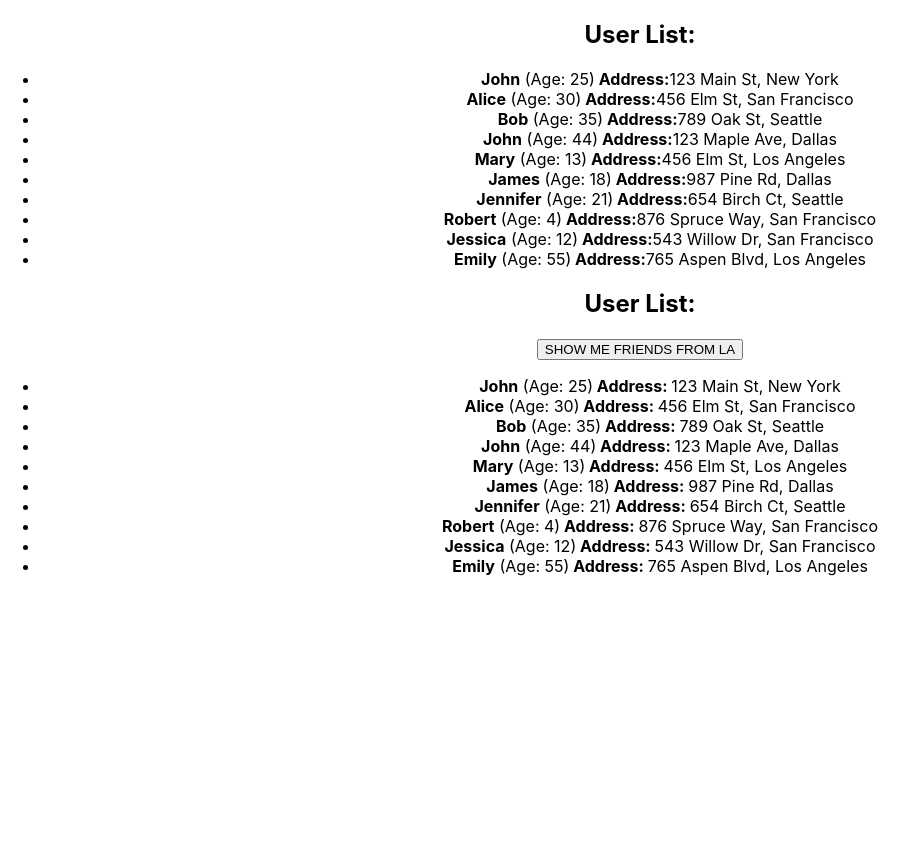
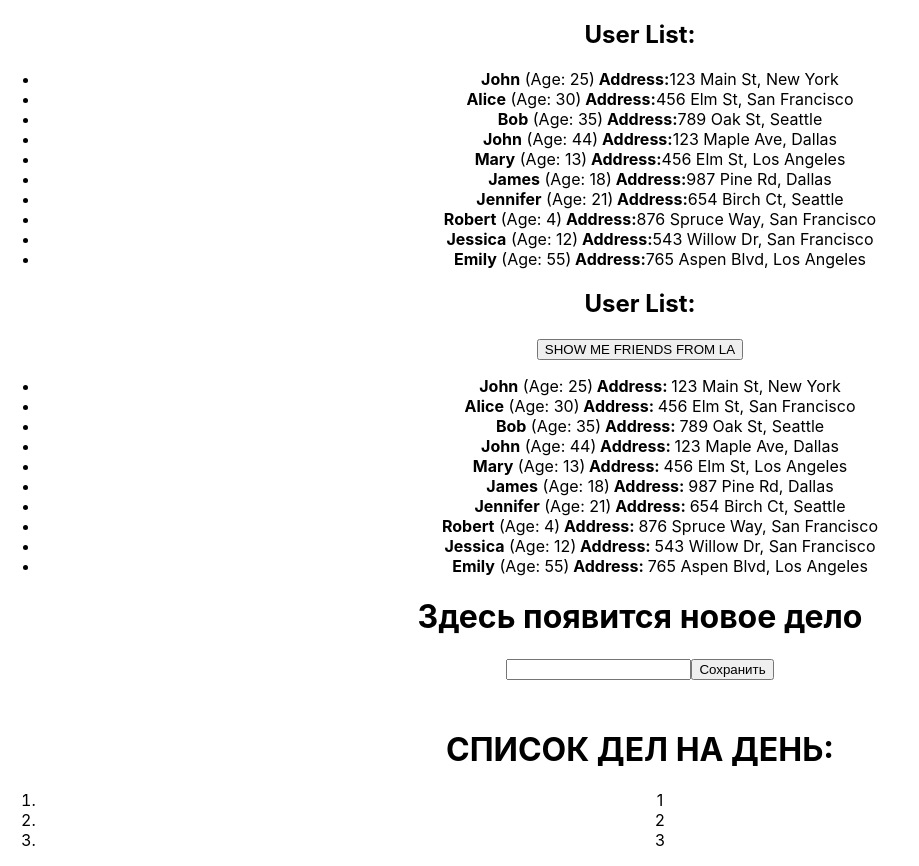
Before and after one commit to kirabortz/homework-front-main, a React (Create React App) app: page / in a window 1280 px wide. Shown: the whole page, without its empty margins (0-919 px from the left). Before the commit the page ends 800 px from the top, so only its background shows below. Built offline with nearby package versions, Linux system fonts and the light colour scheme.

Commit message:
create "handleSave" func. edit "hanldeChange". Edit in "return"

```diff
--- a/src/HW/3/HW3.tsx
+++ b/src/HW/3/HW3.tsx
@@ -1,4 +1,4 @@
-import { useState } from 'react';
+import {useState} from 'react';
 
 export const HW3 = () => {
     // 1️⃣ Раскомментируйте JSX(HW3.tsx) и вы увидите,
@@ -11,44 +11,42 @@ export const HW3 = () => {
 
 
     const [currentText, setCurrentText] = useState('');
-  const [texts, setTexts] = useState<string[]>([
-    'То, что вы делаете по ночам, то и делает вас богатым. (Аль Капоне)',
-  ]);
-
-  const handleChange = (event: 'НУЖНО ПРОТИПИЗИРОВАТЬ') => {
-    // setCurrentText(ЧЕГО-ТО НЕ ХВАТАЕТ);
-  };
-
-  const handleSave = () => {
-    // ЗАСЕТАТЬ БЫ ТЕКСТ В texts И НЕ ПОТЕРЯТЬ НАПУТСТВИЕ ИЗ ПРОШЛОГО ВЕКА)
-    // А ЗАТЕМ УБРАТЬ ЗА СОБОЙ В currentText
+    const [texts, setTexts] = useState<string[]>(['1','2','3']);
+    const handleChange = (text: string) => setCurrentText(text);
+    const handleSave = (text: string) => {
+        setTexts([...texts, text])
+        handleChange('')
     };
 
     return (
         <div id={'hw03'}>
-      {/*{currentText ? (*/}
-      {/*  <h1 id={'hw03-text'}>ЗДЕСЬ ХОТЕЛОСЬ БЫ УВИДЕТЬ ВВОДИМЫЙ ТЕКСТ</h1>*/}
-      {/*) : (*/}
-      {/*  <h1 id={'hw03-default-text'}>Здесь появится новое дело</h1> // ничего не меняем, здесь все норм*/}
-      {/*)}*/}
+            {currentText ? (
+                <h1 id={'hw03-text'}>{currentText}</h1>
+            ) : (
+                <h1 id={'hw03-default-text'}>Здесь появится новое дело</h1> // ничего не меняем, здесь все норм
+            )}
 
-      {/*<input id={'hw03-input'} type="text" value={currentText} onChange={handleChange} />*/}
+            <input id={'hw03-input'} type="text" value={currentText}
+                   onChange={e => handleChange(e.currentTarget.value)}/>
 
-      {/*<button id={'hw03-button'} onClick={() => {}}> // НЕ ХВАТАТЕТ ФУНКЦИИ*/}
-      {/*  Сохранить*/}
-      {/*</button>*/}
+            <button id={'hw03-button'} onClick={() => {
+                handleSave(currentText)
+            }}>
+                Сохранить
+            </button>
 
-      {/*<h1 style={{ marginTop: '50px' }}>СПИСОК ДЕЛ НА ДЕНЬ:</h1>*/}
+            <h1 style={{marginTop: '50px'}}>СПИСОК ДЕЛ НА ДЕНЬ:</h1>
 
-      {/*<ol id={'hw03-tasks'}>*/}
-      {/*  {ОТРИСОВАТЬ МАССИВ.map((el, index) => {*/}
-      {/*    return (*/}
-      {/*      <li key={index} id={`hw03-task-${index}`}>*/}
-      {/*        {el}*/}
-      {/*      </li>*/}
-      {/*    );*/}
-      {/*  })}*/}
-      {/*</ol>*/}
+            <ol id={'hw03-tasks'}>
+                {texts.map((el, index) => {
+                    return (
+                        <li key={index} id={`hw03-task-${index}`}>
+                            {el}
+                        </li>
+                    );
+                })}
+            </ol>
         </div>
-  );
+    )
+        ;
 };
```
Lines whose indentation alone changed are shown as unchanged.
